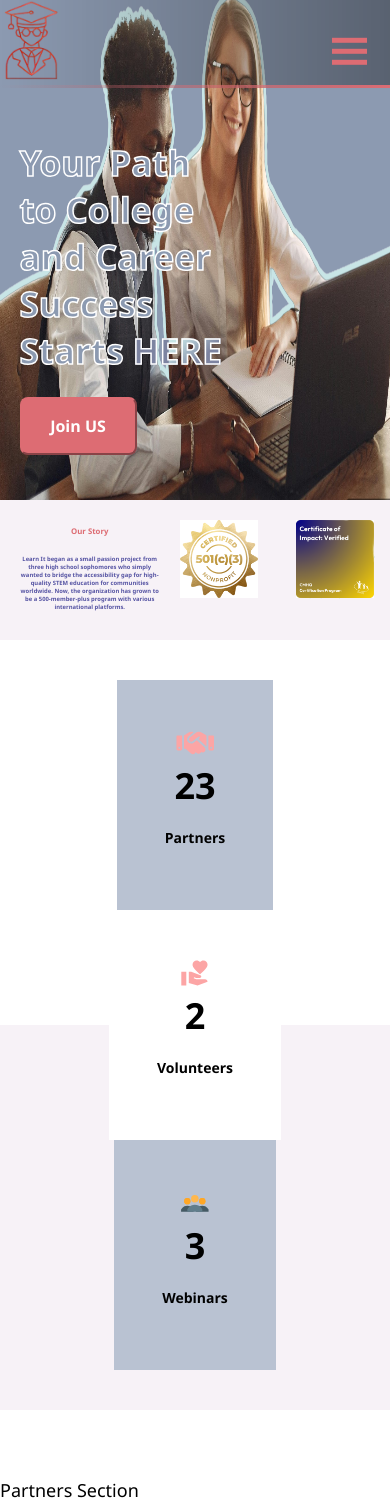
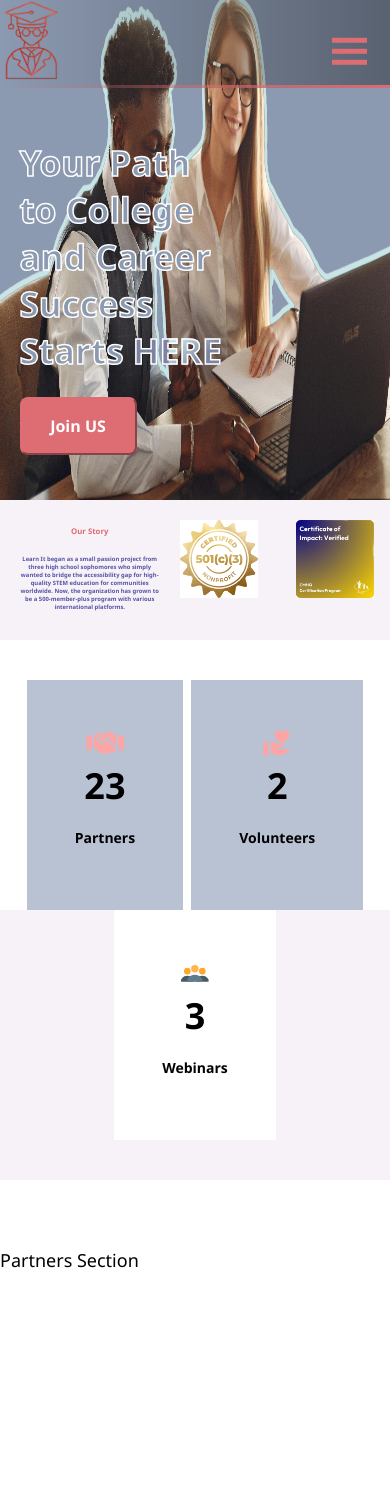
Before and after one commit to ArnavTheSharma/Learn-It-Website, a React (Create React App) app: page / in a window 390 px wide. After the commit the page ends 1272 px from the top, so only its background shows below. Built offline with nearby package versions, Linux system fonts and the light colour scheme; no server answers.

Commit message:
styling changes to mobile view of section3-home page

```diff
--- a/src/pages/homePage/section3/Section3.js
+++ b/src/pages/homePage/section3/Section3.js
@@ -14,7 +14,7 @@ const Section3 = () => {
     }
     return (
         <div className="section3 flex justify-center items-center py-10">
-            <div className=" flex justify-center items-center border-[.3em] sm:flex-row flex-col border-white">
+            <div className=" flex justify-center items-center border-[.3em] sm:flex-row flex-row border-white flex-wrap sm:gap-x-0 gap-x-2">
                 <div className="bg-[#b9c2d2] sm:p-20 p-12 flex justify-center items-center" onClick={()=>handlePartnersClick()}>
                         <div className='flex flex-col justify-center items-center'>
                             <FaHandshake className='rotate-90 text-red-300 w-full text-3xl' />
@@ -22,14 +22,14 @@ const Section3 = () => {
                             <p className='text-sm font-bold mr-0'>Partners</p>
                         </div>
                 </div>
-                <div className="bg-white sm:p-20 p-12 flex justify-center items-center">
+                <div className="bg-[#b9c2d2] sm:bg-white sm:p-20 p-12 flex justify-center items-center">
                     <div className='flex flex-col justify-center items-center'>
                         <MdVolunteerActivism className=' text-red-300 w-full text-3xl' />
                         <p className='text-4xl font-bold mr-0 my-2'>{volunteers}</p>
                         <p className='text-sm font-bold mr-0'>Volunteers</p>
                     </div>
                 </div>
-                <div className="bg-[#b9c2d2] sm:p-20 p-12 flex justify-center items-center">
+                <div className="sm:bg-[#b9c2d2] bg-white sm:p-20 p-12 flex justify-center items-center">
                     <div className='flex flex-col justify-center items-center'>
                         <FcConferenceCall className=' text-red-300 w-full text-3xl' />
                         <p className='text-4xl font-bold mr-0 my-2'>{webinars}</p>
```
